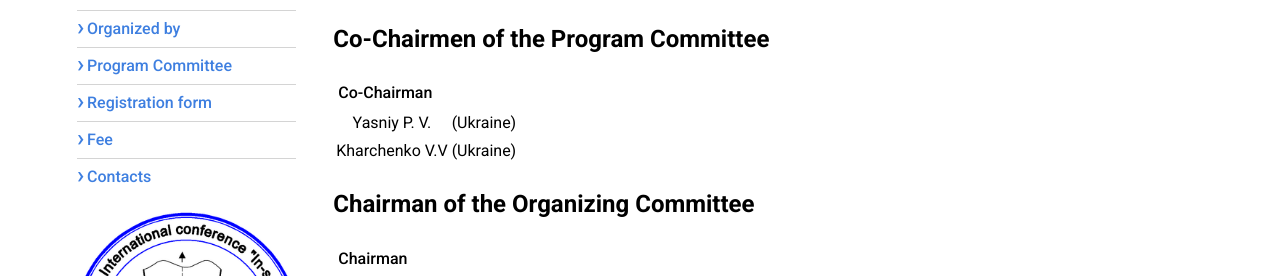
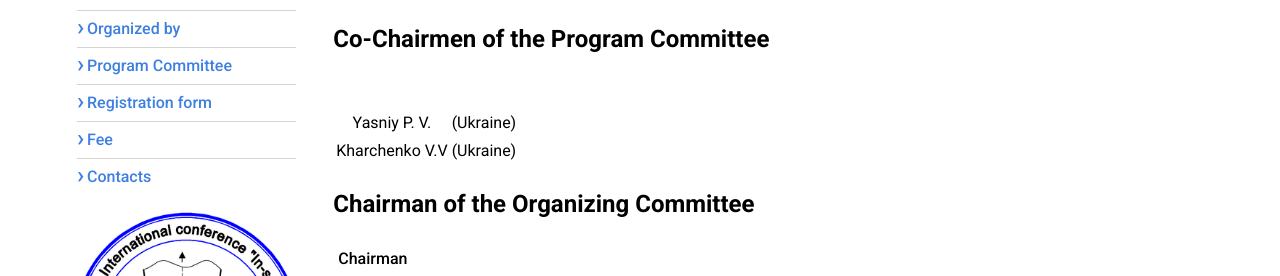
Before and after one commit to m-tetiana/m-tetiana.github.io, a Jekyll site: the page built from programmcommittee.md, in a window 1280 px wide. Shown: the part 332-608 px from the top of the page. Built offline with Jekyll 4.4.1, drawn with Linux system fonts in a browser that asks for light colours.

Commit message:
Update programmcommittee.md

```diff
--- a/programmcommittee.md
+++ b/programmcommittee.md
@@ -6,7 +6,7 @@ permalink: /programmcommittee/
 
 ## Co-Chairmen of the Program Committee ##
 
-| Co-Chairman |  |
+| |  |
 | ------------- | ------------- |
 | Yasniy P. V. | (Ukraine) |
 | Kharchenko V.V | (Ukraine) |
```
